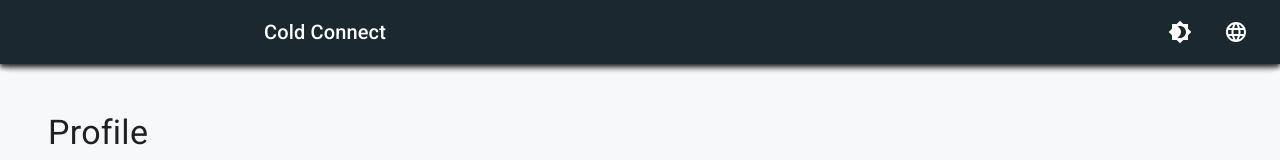
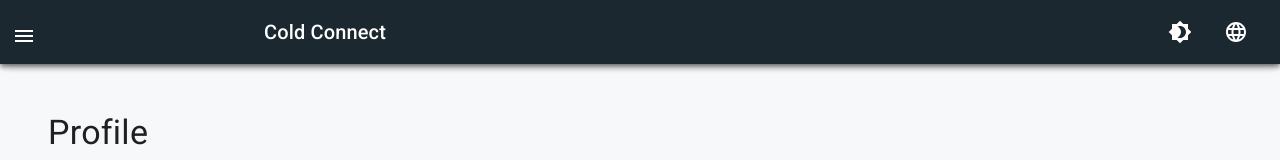
Before and after one commit to AlduinoCalderon/ColdConnect, a React (Create React App) app: page /profile in a window 1280 px wide. Shown: the top 160 px of the page. Built offline with nearby package versions, Linux system fonts and the light colour scheme.

Commit message:
Expected behavior from Navigation bar and Sidebar accomplished

```diff
--- a/src/components/layout/Navbar.tsx
+++ b/src/components/layout/Navbar.tsx
@@ -39,7 +39,7 @@ const Navbar: React.FC = () => {
 
   return (
     <AppBar position="fixed" sx={{ zIndex: theme.zIndex.drawer + 2 }}>
-      <Toolbar>
+      <Toolbar sx={{ minHeight: 64 }}>
         {isMobile && (
           <IconButton
             color="inherit"
--- a/src/components/layout/Sidebar.tsx
+++ b/src/components/layout/Sidebar.tsx
@@ -9,7 +9,6 @@ import {
   styled,
   IconButton,
   AppBar,
-  Toolbar,
 } from '@mui/material';
 import {
   Home as HomeIcon,
@@ -38,21 +37,22 @@ import { RootState } from '../../store/store';
 const drawerWidth = '15rem'; // Use rem for responsive design
 
 const StyledDrawer = styled(Drawer)(({ theme }) => ({
-  width: drawerWidth,
-  flexShrink: 0,
-  '& .MuiDrawer-paper': {
-    width: drawerWidth,
-    boxSizing: 'border-box',
-  },
+  zIndex: theme.zIndex.drawer + 1, // Sidebar is always on top
 }));
 
 const MenuButton = styled(IconButton)(({ theme }) => ({
   marginRight: theme.spacing(2),
   color: theme.palette.primary.contrastText,
+  position: 'fixed', // This makes the button stay on the screen even while scrolling
+  top: 16, // Adjust as needed
+  left: 16, // Adjust as needed
+  zIndex: 1301, // Higher zIndex to ensure it's on top
 }));
 
 const StyledAppBar = styled(AppBar)(({ theme }) => ({
-  zIndex: theme.zIndex.drawer + 1,
+  position: 'relative', // Ensures that the AppBar is correctly positioned
+  zIndex: theme.zIndex.drawer + 2, // Ensure it's below the menu button and above other elements
+  boxShadow: 'none', // Remove box shadow if not needed
 }));
 
 const navigationItems = [
@@ -94,7 +94,6 @@ const Sidebar: React.FC = () => {
   return (
     <>
       <StyledAppBar position="fixed">
-        <Toolbar>
         <MenuButton
           color="inherit"
           aria-label="open drawer"
@@ -103,7 +102,6 @@ const Sidebar: React.FC = () => {
         >
           <MenuIcon />
         </MenuButton>
-        </Toolbar>
       </StyledAppBar>
       <StyledDrawer
         variant="temporary"
@@ -111,7 +109,6 @@ const Sidebar: React.FC = () => {
         open={drawerOpen}
         onClose={handleDrawerToggle}
       >
-        <Toolbar /> {/* Spacer for AppBar */}
         <List>
           {navigationItems.map((item) => (
             <ListItem
```
Lines whose indentation alone changed are shown as unchanged.
